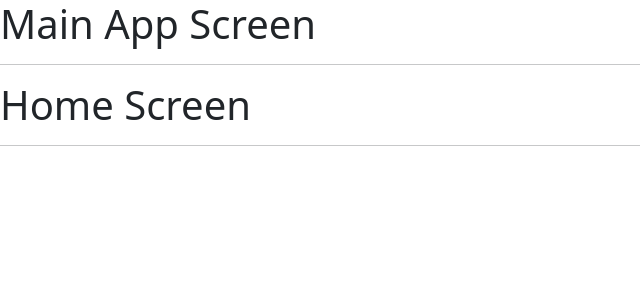
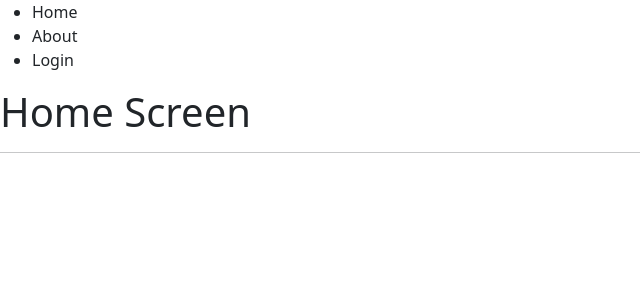
Before and after one commit to kevintroko/react-hooks-tutorial, a React (Create React App) app: page / in a window 1280 px wide. Shown: the top 300 px of the page, without its empty margins (0-640 px from the left). Built offline with nearby package versions, Linux system fonts and the light colour scheme.

Commit message:
Add navbar

```diff
--- a/src/components/09-useContext/AppRouter.js
+++ b/src/components/09-useContext/AppRouter.js
@@ -7,11 +7,14 @@ import {
 import { AboutScreen } from './AboutScreen';
 import { HomeScreen } from './HomeScreen';
 import { LoginScreen } from './LoginScreen';
+import { NavBar } from './NavBar';
 
 export const AppRouter = () => {
   return (
     <Router>
         <div>
+            <NavBar />
+
             <Routes>
                 <Route path="/about" element={<AboutScreen />} />
                 <Route path="/login" element={<LoginScreen />} />
--- a/src/components/09-useContext/MainApp.js
+++ b/src/components/09-useContext/MainApp.js
@@ -4,8 +4,6 @@ import { AppRouter } from './AppRouter';
 export const MainApp = () => {
   return (
   <div>
-      <h1>Main App Screen</h1>
-      <hr/>
       <AppRouter />
   </div>
   );
--- /dev/null
+++ b/src/components/09-useContext/NavBar.js
@@ -0,0 +1,11 @@
+import React from 'react';
+
+export const NavBar = () => {
+  return <nav>
+      <ul>
+          <li>Home</li>
+          <li>About</li>
+          <li>Login</li>
+      </ul>
+  </nav>;
+};
```
